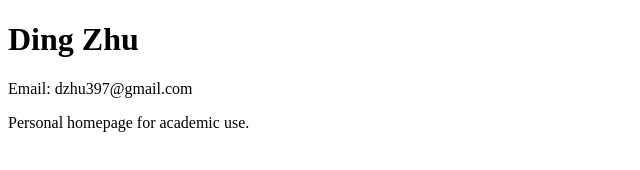
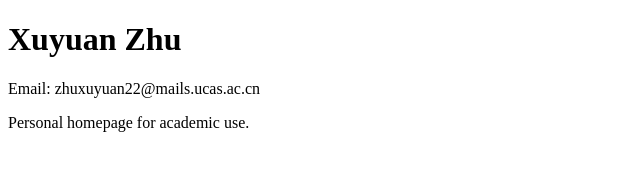
Before and after one commit to 56dd/56dd.github.io, a plain HTML site: page index.html in a window 1280 px wide. Shown: the whole page, without its empty margins (0-640 px from the left). Drawn offline with Linux system fonts and the light colour scheme.

Commit message:
feat:个人页面修改

```diff
--- a/index.html
+++ b/index.html
@@ -2,11 +2,11 @@
 <html>
 <head>
   <meta charset="utf-8">
-  <title>Ding Zhu</title>
+  <title>Xuyuan Zhu</title>
 </head>
 <body>
-  <h1>Ding Zhu</h1>
-  <p>Email: dzhu397@gmail.com</p>
+  <h1>Xuyuan Zhu</h1>
+  <p>Email: zhuxuyuan22@mails.ucas.ac.cn</p>
   <p>Personal homepage for academic use.</p>
 </body>
 </html>
```
